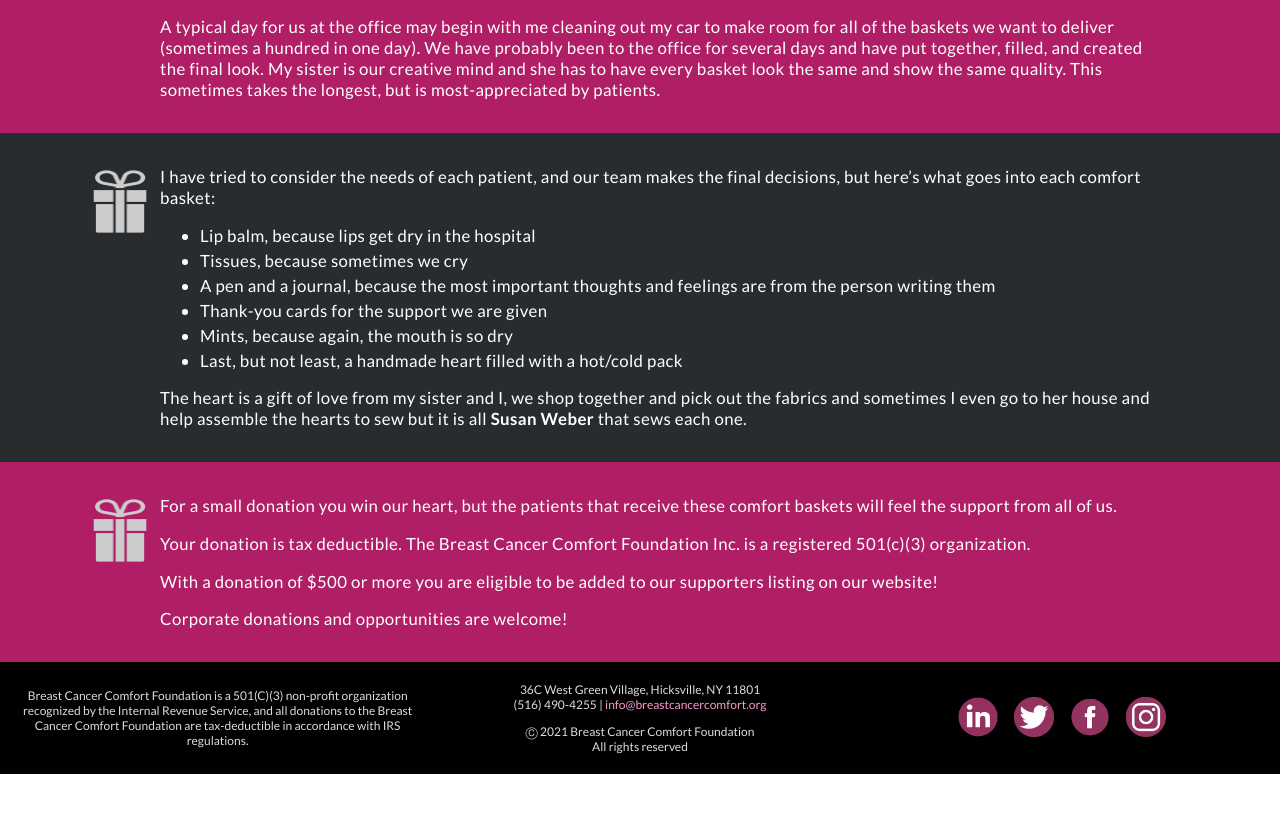
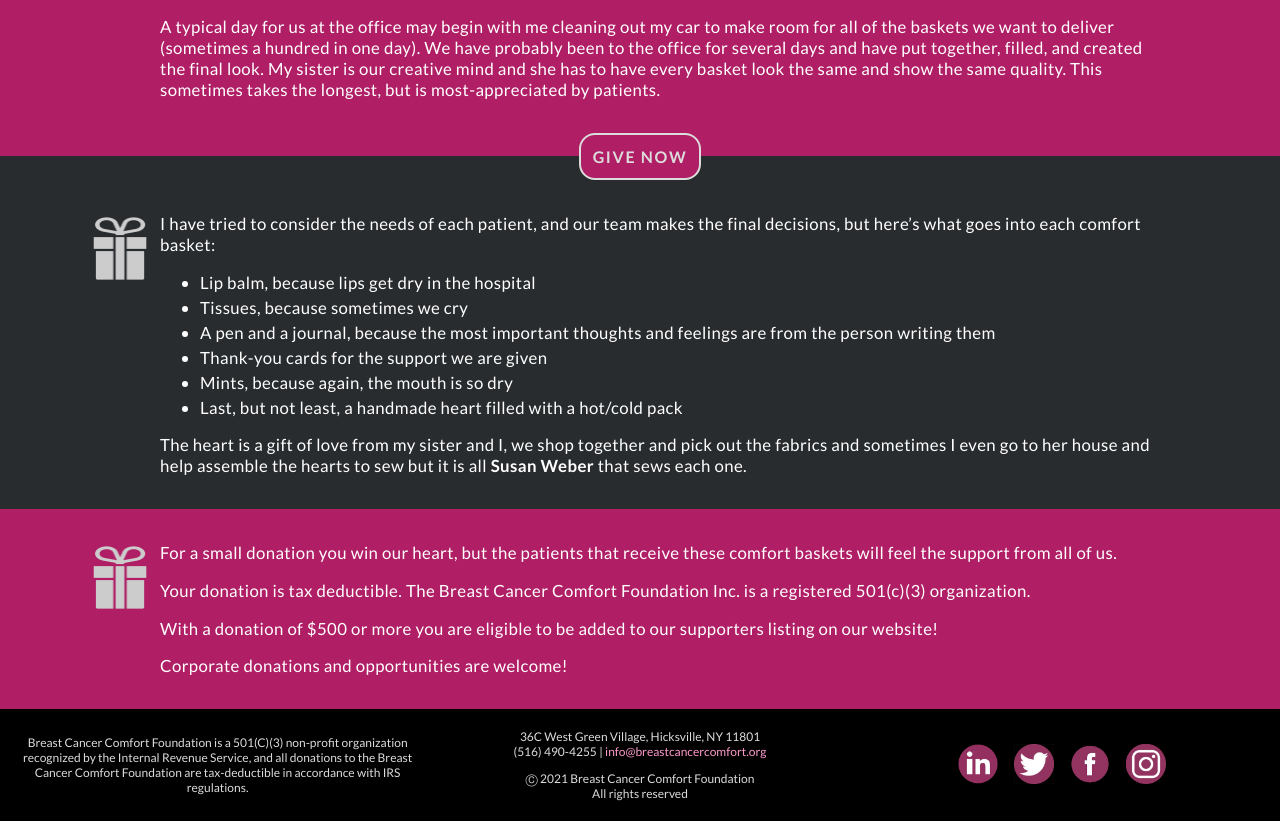
Before and after one commit to vishalicious213/bcc-v2, a Next.js app: page /donate in a window 1280 px wide. Shown: the part 1045-1866 px from the top of the page. Before the commit the page ends 1819 px from the top, so only its background shows below. Built offline with nearby package versions, Linux system fonts and the light colour scheme.

Commit message:
added donation button to donate page

```diff
--- a/pages/donate.js
+++ b/pages/donate.js
@@ -28,6 +28,10 @@ export default function Donate() {
                 <p>A typical day for us at the office may begin with me cleaning out my car to make room for all of the baskets we want to deliver (sometimes a hundred in one day). We have probably been to the office for several days and have put together, filled, and created the final look. My sister is our creative mind and she has to have every basket look the same and show the same quality. This sometimes takes the longest, but is most-appreciated by patients.</p>
             </div>
           </section>
+
+          <div className='button-container'>
+            <button className='button'>GIVE NOW</button>
+          </div>
 
           <section className='grey-container gift-container'>
             <div className='gift-img-container-top'>
```
